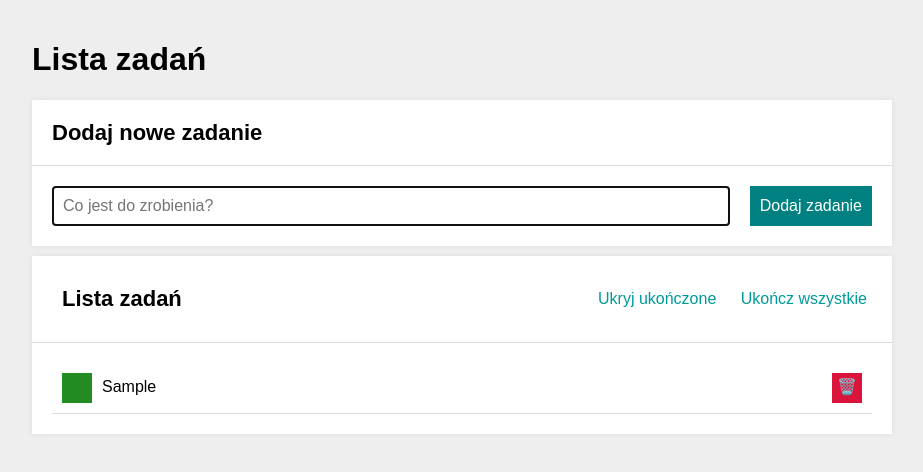
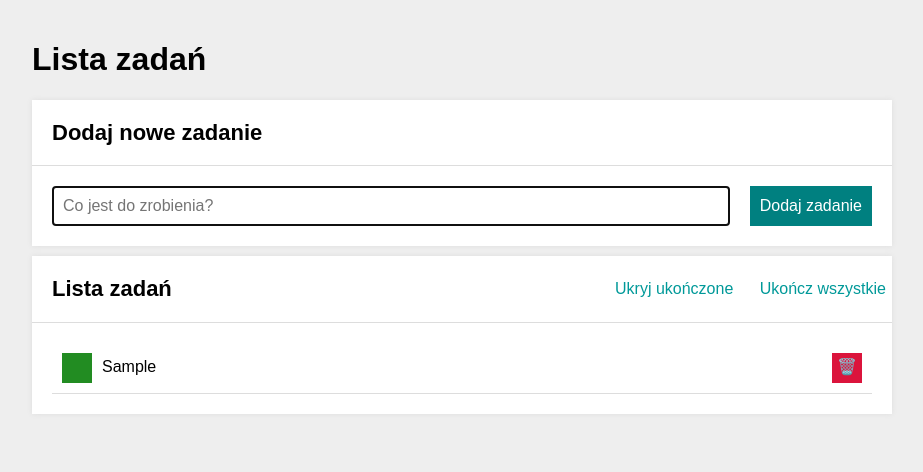
Before and after one commit to Sajrim/To-do-list, a plain HTML site: page index.html in a window 1280 px wide. Both pictures are taken after typing "Sample" into the empty fields and a click on the button "Dodaj zadanie". Shown: the whole page, without its empty margins (178-1101 px from the left). Drawn offline with nearby package versions, Linux system fonts and the light colour scheme.

Commit message:
Changing transformation time and grid placement of new buttons

```diff
--- a/css/form.css
+++ b/css/form.css
@@ -21,15 +21,11 @@
     color: white;
     border: none;
     cursor: pointer;
-    transition: 1s;
+    transition: 0.4s;
 }
 
 .form__button:hover {
-    padding: 10px;
     background: hsl(180, 100%, 30%);
-    color: white;
-    border: none;
-    transform: scale(1.05);
 }
 
 .form__button:active {
--- a/css/section.css
+++ b/css/section.css
@@ -19,10 +19,10 @@
 
 .section__heading {
     display: grid;
-    grid-template-columns: 1fr auto auto;
-    grid-gap: 5px;
+    grid-template-columns: auto auto;
+    justify-content: space-between;
+    grid-gap: 20px;
     align-items: center;
-    padding: 10px;
     border-bottom: 1px solid #ddd;
 }
 
@@ -34,12 +34,12 @@
 
 .section__button {
     font-size: 16px;
-    padding: 10px;
+    margin-left: 10px;
     border: none;
     background: transparent;
     cursor: pointer;
     color: hsl(180, 100%, 30%);
-    transition: 1s;
+    transition: 0.4s;
 }
 
 .section__button:hover {
--- a/css/tasks.css
+++ b/css/tasks.css
@@ -32,7 +32,7 @@
 
 .tasks__button--toggleDone {
     background: hsl(120, 61%, 34%);
-    transition: 1s;
+    transition: 0.4s;
 }
 
 .tasks__button--toggleDone:hover {
@@ -45,7 +45,7 @@
 
 .tasks__button--remove {
     background: hsl(348, 83%, 47%);
-    transition: 1s;
+    transition: 0.4s;
 }
 
 .tasks__button--remove:hover {
```
